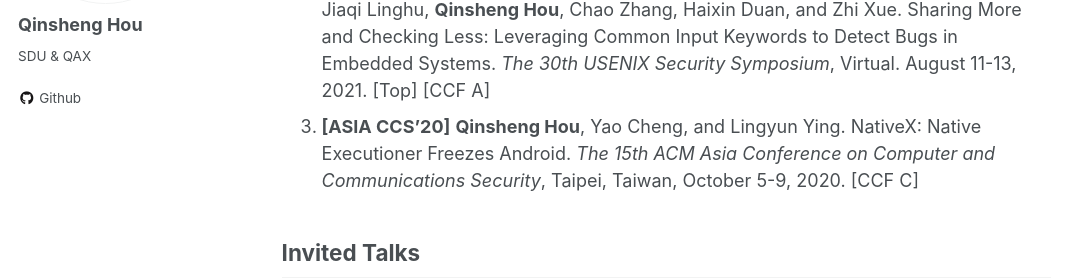
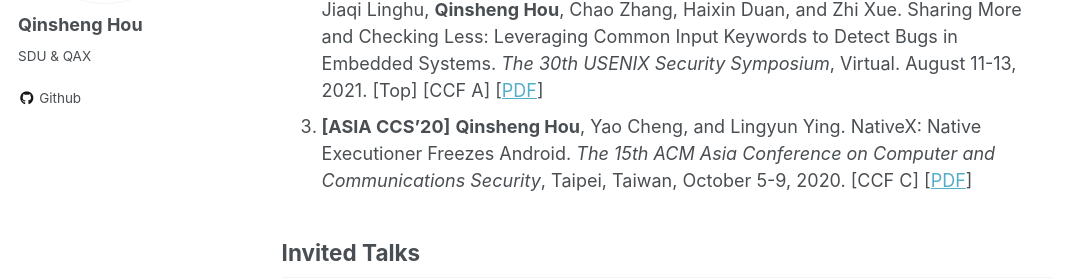
Before and after one commit to chicharitomu14/chicharitomu14.github.io, a Jekyll site: the page built from _pages/about.md, in a window 1280 px wide and 900 px high, scrolled down 407 px. Shown: the part 207-487 px from the top of the window, without its empty margins (0-1086 px from the left). Built offline with Jekyll 4.4.1, drawn with Linux system fonts in a browser that asks for light colours.

Commit message:
add paper link

```diff
--- a/_pages/about.md
+++ b/_pages/about.md
@@ -16,8 +16,8 @@ I am a Ph.D. student at Shandong University, advised by Prof. [Shanqing Guo](htt
 Publications
 ------
 1. **[ICSE’22]** **Qinsheng Hou**, Wenrui Diao, Yanhao Wang, Xiaofeng Liu, Song Liu, Lingyun Ying, Shanqing Guo, Yuanzhi Li, Meining Nie, and Haixin Duan. Large-scale Security Measurements on the Android Firmware Ecosystem. *The 44th IEEE/ACM International Conference on Software Engineering*, Pittsburgh, PA, USA. May 21-29, 2022. [Top] [CCF A]
-1. **[USENIX Security’21]** Libo Chen, Yanhao Wang, Quanpu Cai, Yunfan Zhan, Hong Hu, Jiaqi Linghu, **Qinsheng Hou**, Chao Zhang, Haixin Duan, and Zhi Xue. Sharing More and Checking Less: Leveraging Common Input Keywords to Detect Bugs in Embedded Systems. *The 30th USENIX Security Symposium*,  Virtual. August 11-13, 2021. [Top] [CCF A]
-1. **[ASIA CCS’20]** **Qinsheng Hou**, Yao Cheng, and Lingyun Ying. NativeX: Native Executioner Freezes Android. *The 15th ACM Asia Conference on Computer and Communications Security*, Taipei, Taiwan, October 5-9, 2020. [CCF C]
+1. **[USENIX Security’21]** Libo Chen, Yanhao Wang, Quanpu Cai, Yunfan Zhan, Hong Hu, Jiaqi Linghu, **Qinsheng Hou**, Chao Zhang, Haixin Duan, and Zhi Xue. Sharing More and Checking Less: Leveraging Common Input Keywords to Detect Bugs in Embedded Systems. *The 30th USENIX Security Symposium*,  Virtual. August 11-13, 2021. [Top] [CCF A] [[PDF](https://www.usenix.org/system/files/sec21-chen-libo.pdf)]
+1. **[ASIA CCS’20]** **Qinsheng Hou**, Yao Cheng, and Lingyun Ying. NativeX: Native Executioner Freezes Android. *The 15th ACM Asia Conference on Computer and Communications Security*, Taipei, Taiwan, October 5-9, 2020. [CCF C] [[PDF](https://chicharitomu14.github.io/files/2020-NativeX.pdf)]
 
 Invited Talks
 ------
```
Also changed, not shown: 1 other file.
